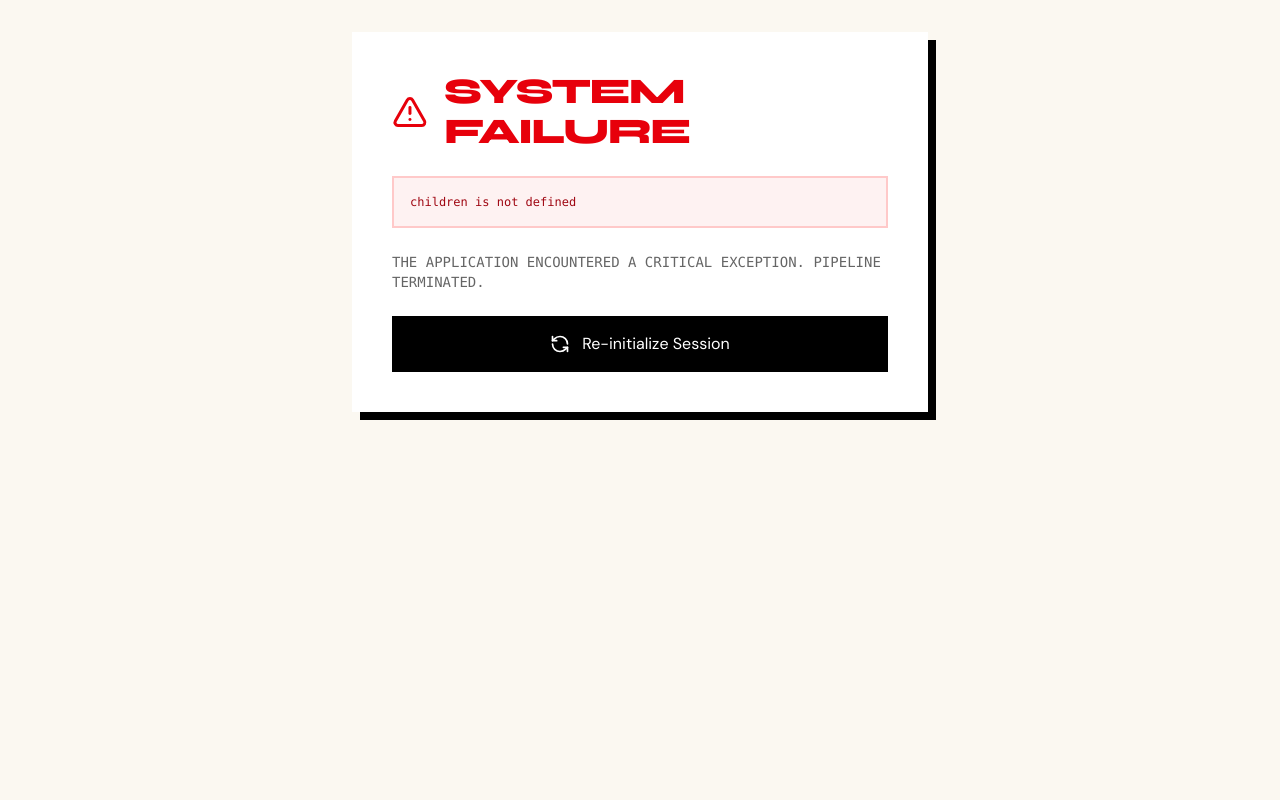
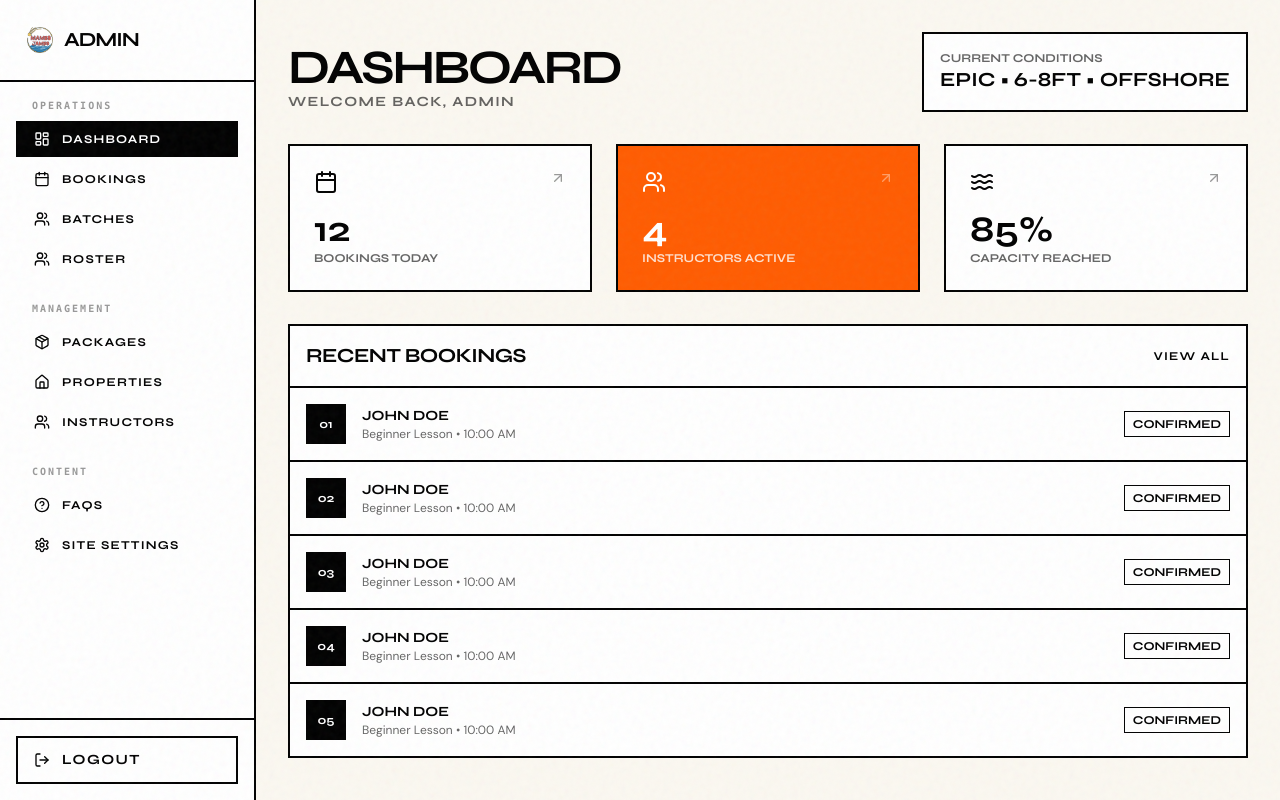
Before and after one commit to rohit-ups/mj, a React (Vite) app in the folder apps/admin/: page / in a window 1280 px wide. Built offline with nearby package versions, Linux system fonts and the light colour scheme.

Commit message:
fix: resolve 'children is not defined' error in DashboardLayout

```diff
--- a/apps/admin/src/main.tsx
+++ b/apps/admin/src/main.tsx
@@ -39,8 +39,8 @@
     <div className="flex h-screen overflow-hidden relative bg-sand-50 font-sans antialiased selection:bg-accent selection:text-white">
       <div className="grain pointer-events-none fixed inset-0 z-[9999] opacity-[0.05]" />
       <Sidebar />
-      <main className="flex-1 flex flex-col relative min-w-0 overflow-y-auto h-full">
-        {children || <Outlet />}
+      <main className="flex-1 flex flex-col relative min-w-0 overflow-y-auto h-full text-mj-black">
+        <Outlet />
       </main>
     </div>
   );
```
